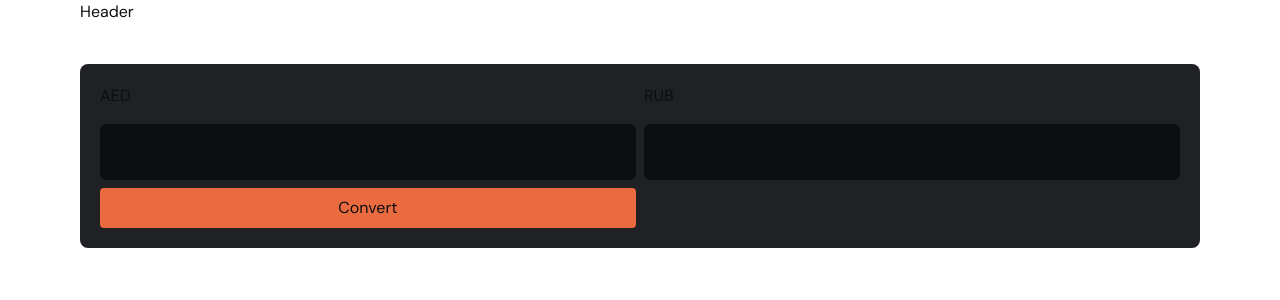
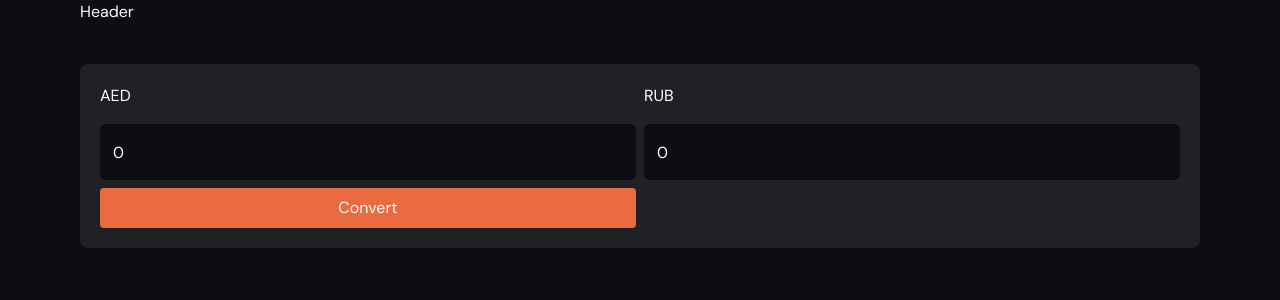
Before and after one commit to Airat-vagapov/currency-checker, a Next.js app: page / in a window 1280 px wide. Shown: the top 300 px of the page. Built offline with nearby package versions, Linux system fonts and the light colour scheme.

Commit message:
style fixes

```diff
--- a/src/app/globals.css
+++ b/src/app/globals.css
@@ -33,8 +33,8 @@
 } */
 
 body {
-    background: var(--background);
-    color: var(--foreground);
+    background: var(--foreground);
+    color: var(--background);
     font-family: "DM Sans", sans-serif;
     font-style: normal;
 }
```
